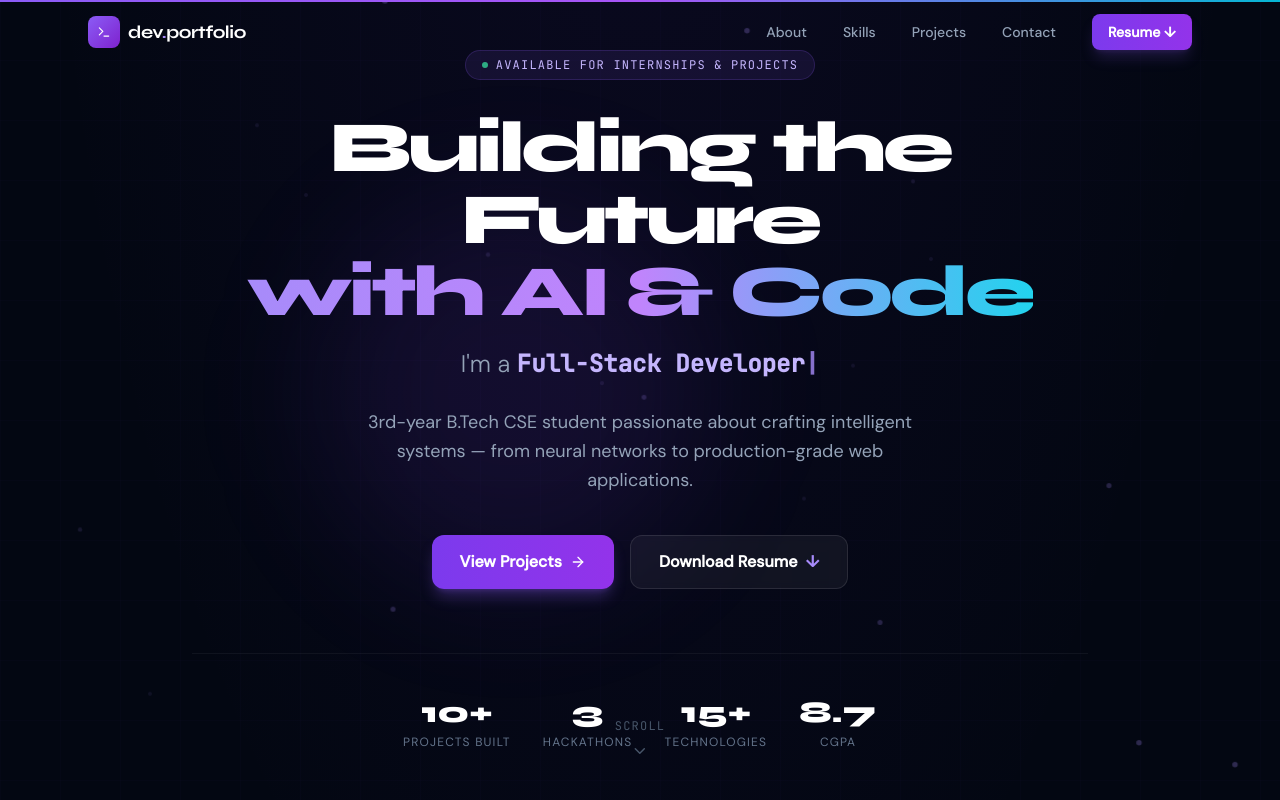
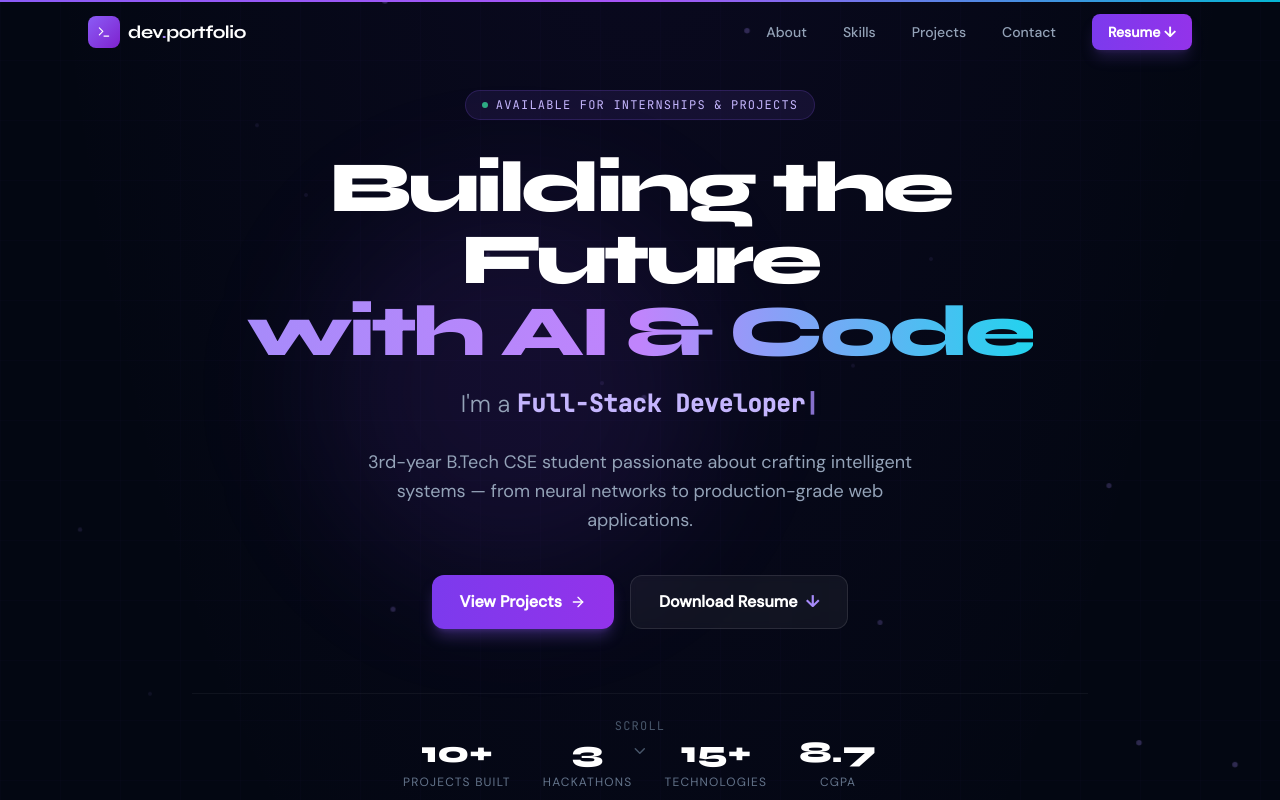
Before and after one commit to Satjot05/Personal-Portfolio, a React (Vite) app: page / in a window 1280 px wide. Shown: the top 800 px of the page. Built offline with nearby package versions, Linux system fonts and the light colour scheme.

Commit message:
changes are made here

```diff
--- a/portfolio-preview.html
+++ b/portfolio-preview.html
@@ -10,6 +10,7 @@
 <script src="https://cdnjs.cloudflare.com/ajax/libs/react-dom/18.2.0/umd/react-dom.production.min.js"></script>
 <script src="https://cdnjs.cloudflare.com/ajax/libs/framer-motion/10.16.4/framer-motion.js"></script>
 <script src="https://unpkg.com/@babel/standalone/babel.min.js"></script>
+<link rel="shortcut icon" href="favicon.ico" type="image/x-icon">
 <style>
 *,*::before,*::after{box-sizing:border-box;margin:0;padding:0}
 html{scroll-behavior:smooth}
--- a/src/App.jsx
+++ b/src/App.jsx
@@ -372,7 +372,7 @@ function Hero() {
   return (
     <section
       id="hero"
-      className="relative min-h-screen flex flex-col items-center justify-center text-center px-6 overflow-hidden"
+      className="relative min-h-screen flex flex-col items-center justify-center text-center px-6 pt-20 overflow-hidden"
     >
       <GridBackground />
 
```
